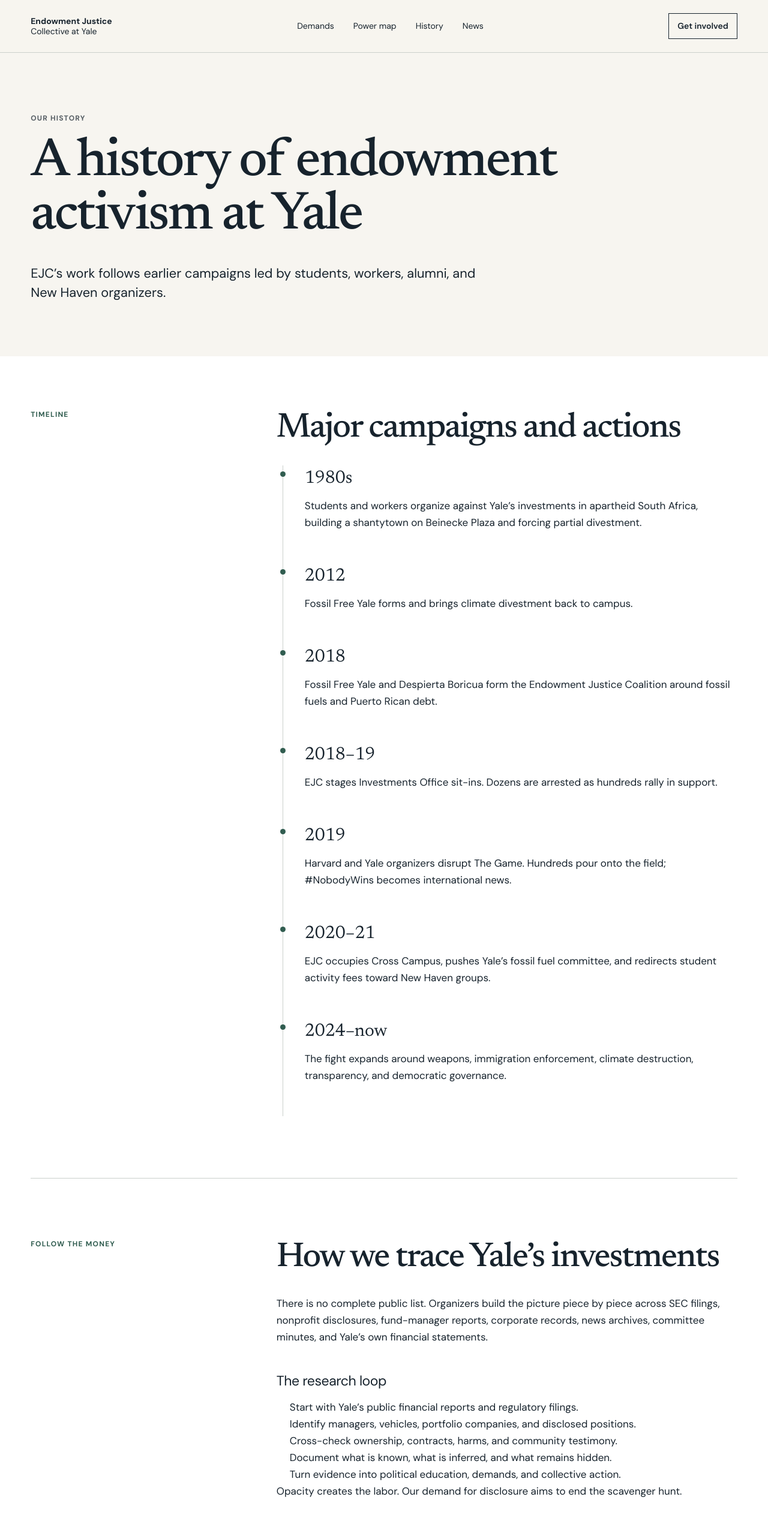
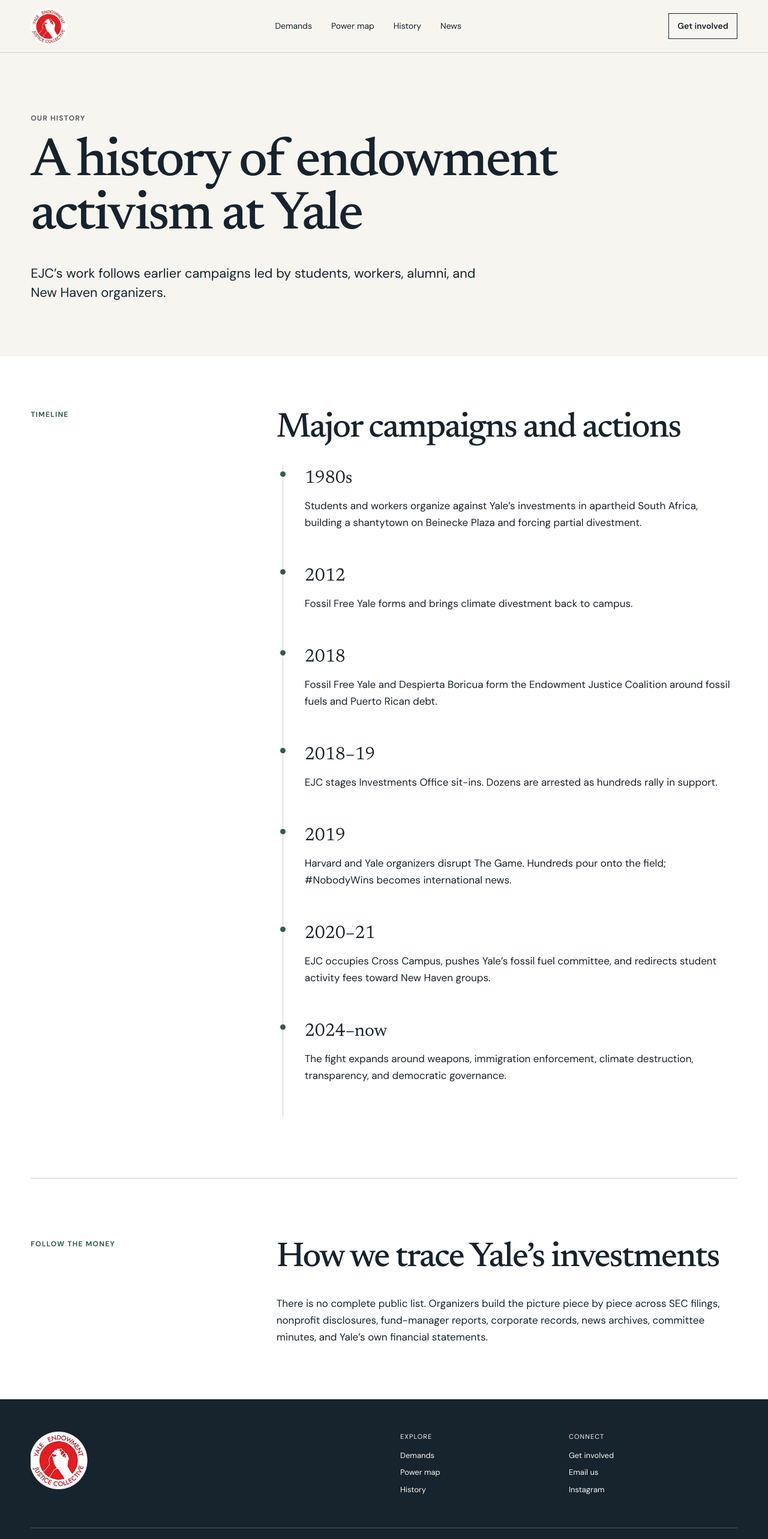
Before and after one commit to Endowment-Justice-Collective/website, a Next.js app: page /history in a window 1280 px wide. Shown: the top 2566 px of the page at 60% size. Built offline with nearby package versions, Linux system fonts and the light colour scheme.

Commit message:
Refine site branding and layouts

```diff
--- /dev/null
+++ b/app/brand.css
@@ -0,0 +1,29 @@
+.brand {
+  display: inline-flex;
+  align-items: center;
+  flex: none;
+}
+
+.brand-logo {
+  display: block;
+  width: 62px;
+  height: 62px;
+}
+
+.footer-brand-logo {
+  display: block;
+  width: 96px;
+  height: 96px;
+}
+
+@media (max-width: 600px) {
+  .brand-logo {
+    width: 50px;
+    height: 50px;
+  }
+
+  .footer-brand-logo {
+    width: 84px;
+    height: 84px;
+  }
+}
--- a/app/history/page.tsx
+++ b/app/history/page.tsx
@@ -1,6 +1,46 @@
 import type { Metadata } from "next";
 import { InnerPage } from "../site-chrome";
+
 export const metadata: Metadata = { title: "Our History" };
-const events=[["1980s","Students and workers organize against Yale’s investments in apartheid South Africa, building a shantytown on Beinecke Plaza and forcing partial divestment."],["2012","Fossil Free Yale forms and brings climate divestment back to campus."],["2018","Fossil Free Yale and Despierta Boricua form the Endowment Justice Coalition around fossil fuels and Puerto Rican debt."],["2018–19","EJC stages Investments Office sit-ins. Dozens are arrested as hundreds rally in support."],["2019","Harvard and Yale organizers disrupt The Game. Hundreds pour onto the field; #NobodyWins becomes international news."],["2020–21","EJC occupies Cross Campus, pushes Yale’s fossil fuel committee, and redirects student activity fees toward New Haven groups."],["2024–now","The fight expands around weapons, immigration enforcement, climate destruction, transparency, and democratic governance."]];
-export default function History(){return <InnerPage eyebrow="Our history" title={<>A history of endowment activism at Yale</>} intro="EJC’s work follows earlier campaigns led by students, workers, alumni, and New Haven organizers." tone="cream"><section className="content-section"><div className="content-grid"><p className="content-label">Timeline</p><div className="prose"><h2>Major campaigns and actions</h2><div className="timeline">{events.map(([year,text])=><div className="timeline-item" key={year}><time>{year}</time><p>{text}</p></div>)}</div></div></div>
-<div className="content-grid" id="research"><p className="content-label">Follow the money</p><div className="prose"><h2>How we trace Yale’s investments</h2><p>There is no complete public list. Organizers build the picture piece by piece across SEC filings, nonprofit disclosures, fund-manager reports, corporate records, news archives, committee minutes, and Yale’s own financial statements.</p><h3>The research loop</h3><ul><li>Start with Yale’s public financial reports and regulatory filings.</li><li>Identify managers, vehicles, portfolio companies, and disclosed positions.</li><li>Cross-check ownership, contracts, harms, and community testimony.</li><li>Document what is known, what is inferred, and what remains hidden.</li><li>Turn evidence into political education, demands, and collective action.</li></ul><p>Opacity creates the labor. Our demand for disclosure aims to end the scavenger hunt.</p></div></div></section></InnerPage>}
+
+const events = [
+  ["1980s", "Students and workers organize against Yale’s investments in apartheid South Africa, building a shantytown on Beinecke Plaza and forcing partial divestment."],
+  ["2012", "Fossil Free Yale forms and brings climate divestment back to campus."],
+  ["2018", "Fossil Free Yale and Despierta Boricua form the Endowment Justice Coalition around fossil fuels and Puerto Rican debt."],
+  ["2018–19", "EJC stages Investments Office sit-ins. Dozens are arrested as hundreds rally in support."],
+  ["2019", "Harvard and Yale organizers disrupt The Game. Hundreds pour onto the field; #NobodyWins becomes international news."],
+  ["2020–21", "EJC occupies Cross Campus, pushes Yale’s fossil fuel committee, and redirects student activity fees toward New Haven groups."],
+  ["2024–now", "The fight expands around weapons, immigration enforcement, climate destruction, transparency, and democratic governance."],
+];
+
+export default function History() {
+  return <InnerPage
+    eyebrow="Our history"
+    title={<>A history of endowment activism at Yale</>}
+    intro="EJC’s work follows earlier campaigns led by students, workers, alumni, and New Haven organizers."
+    tone="cream"
+  >
+    <section className="content-section">
+      <div className="content-grid">
+        <p className="content-label">Timeline</p>
+        <div className="prose">
+          <h2>Major campaigns and actions</h2>
+          <div className="timeline">
+            {events.map(([year, text]) => <div className="timeline-item" key={year}>
+              <time>{year}</time>
+              <p>{text}</p>
+            </div>)}
+          </div>
+        </div>
+      </div>
+
+      <div className="content-grid" id="research">
+        <p className="content-label">Follow the money</p>
+        <div className="prose">
+          <h2>How we trace Yale&rsquo;s investments</h2>
+          <p>There is no complete public list. Organizers build the picture piece by piece across SEC filings, nonprofit disclosures, fund-manager reports, corporate records, news archives, committee minutes, and Yale&rsquo;s own financial statements.</p>
+        </div>
+      </div>
+    </section>
+  </InnerPage>;
+}
--- /dev/null
+++ b/app/home.css
@@ -0,0 +1,3 @@
+.hero-single {
+  grid-template-columns: minmax(0, 1050px);
+}
--- a/app/layout.tsx
+++ b/app/layout.tsx
@@ -1,6 +1,7 @@
 import type { Metadata } from "next";
 import { DM_Sans, Newsreader } from "next/font/google";
 import "./globals.css";
+import "./brand.css";
 
 const display = Newsreader({ subsets: ["latin"], variable: "--font-display" });
 const body = DM_Sans({ subsets: ["latin"], variable: "--font-body" });
--- a/app/page.tsx
+++ b/app/page.tsx
@@ -1,11 +1,12 @@
 import Link from "next/link";
 import { SiteFooter, SiteHeader } from "./site-chrome";
+import "./home.css";
 
 export default function Home() {
   return <main>
     <SiteHeader />
 
-    <section className="hero" aria-labelledby="hero-title">
+    <section className="hero hero-single" aria-labelledby="hero-title">
       <div className="hero-copy">
         <p className="eyebrow">Endowment Justice Collective at Yale</p>
         <h1 id="hero-title">Organizing for a transparent and accountable Yale</h1>
@@ -15,10 +16,6 @@ export default function Home() {
           <Link className="text-link" href="/demands">Read our demands</Link>
         </div>
       </div>
-      <aside className="hero-note">
-        <p>Our current priorities</p>
-        <ol><li>Democratize university governance</li><li>Disclose investments</li><li>Divest from harmful industries</li><li>Reinvest in affected communities</li></ol>
-      </aside>
     </section>
 
     <section className="endowment-summary" aria-label="Yale endowment value">
--- a/app/power/page.tsx
+++ b/app/power/page.tsx
@@ -1,7 +1,19 @@
 import type { Metadata } from "next";
 import { InnerPage } from "../site-chrome";
+import "./power.css";
 
 export const metadata: Metadata = { title: "Power Map" };
+
+function MapConnector({ direction }: { direction: "up" | "down" }) {
+  const points = direction === "down" ? "5 36 10 41 15 36" : "5 8 10 3 15 8";
+
+  return <div className={`map-connector map-connector-${direction}`} aria-hidden="true">
+    <svg viewBox="0 0 20 44" focusable="false">
+      <path className="map-connector-line" d="M10 0V44" />
+      <polyline className="map-connector-head" points={points} />
+    </svg>
+  </div>;
+}
 
 export default function Power() {
   return <InnerPage eyebrow="Power map" title={<>How Yale makes investment decisions</>} intro="Investment management and ethical review follow separate paths. Both end with the Yale Corporation." tone="dark">
@@ -12,20 +24,20 @@ export default function Power() {
         <div className="map-lanes">
           <section className="map-lane authority-lane" aria-labelledby="authority-title">
             <h3 id="authority-title">Investment authority</h3>
-            <div className="map-connector map-connector-down" aria-hidden="true" />
+            <MapConnector direction="down" />
             <div className="map-node"><h4>Investments Committee</h4><p>Approves managers and particular investments.</p></div>
-            <div className="map-connector map-connector-down" aria-hidden="true" />
+            <MapConnector direction="down" />
             <div className="map-node"><h4>Yale Investments</h4><p>Recommends and executes investment strategy.</p></div>
-            <div className="map-connector map-connector-down" aria-hidden="true" />
+            <MapConnector direction="down" />
             <div className="map-node"><h4>External managers</h4><p>Control many underlying holdings.</p></div>
           </section>
           <section className="map-lane ethics-lane" aria-labelledby="ethics-title">
             <h3 id="ethics-title">Ethical review</h3>
-            <div className="map-connector map-connector-up" aria-hidden="true" />
+            <MapConnector direction="up" />
             <div className="map-node"><h4>CCIR</h4><p>Chooses whether to recommend policy to the Corporation.</p></div>
-            <div className="map-connector map-connector-up" aria-hidden="true" />
+            <MapConnector direction="up" />
             <div className="map-node"><h4>ACIR</h4><p>Reviews requests and advises CCIR.</p></div>
-            <div className="map-connector map-connector-up" aria-hidden="true" />
+            <MapConnector direction="up" />
             <div className="map-node"><h4>Yale community</h4><p>Submits ethical investment concerns.</p></div>
           </section>
         </div>
--- /dev/null
+++ b/app/power/power.css
@@ -0,0 +1,35 @@
+.map-connector {
+  display: grid;
+  place-items: center;
+  color: var(--green);
+}
+
+.map-connector::before,
+.map-connector::after {
+  content: none;
+}
+
+.map-connector svg {
+  display: block;
+  width: 20px;
+  height: 100%;
+  overflow: visible;
+}
+
+.map-connector-line,
+.map-connector-head {
+  fill: none;
+  stroke: currentColor;
+  stroke-width: 1.5;
+  stroke-linecap: round;
+  stroke-linejoin: round;
+  vector-effect: non-scaling-stroke;
+}
+
+.map-connector-up {
+  color: var(--blue);
+}
+
+.map-connector-up .map-connector-line {
+  stroke-dasharray: 1 5;
+}
--- a/app/site-chrome.tsx
+++ b/app/site-chrome.tsx
@@ -1,8 +1,9 @@
 import Link from "next/link";
+import Image from "next/image";
 
 export function SiteHeader() {
   return <header className="site-header">
-    <Link className="brand" href="/" aria-label="Endowment Justice Collective home"><span><b>Endowment Justice</b><b>Collective at Yale</b></span></Link>
+    <Link className="brand" href="/" aria-label="Endowment Justice Collective home"><Image className="brand-logo" src="/ejc-logo.avif" width={160} height={160} alt="" priority /></Link>
     <nav aria-label="Primary navigation"><Link href="/demands">Demands</Link><Link href="/power">Power map</Link><Link href="/history">History</Link><Link href="/news">News</Link></nav>
     <Link className="header-cta" href="/act">Get involved</Link>
     <details className="mobile-menu"><summary aria-label="Open menu"><span /><span /></summary><div><Link href="/demands">Demands</Link><Link href="/power">Power map</Link><Link href="/history">History</Link><Link href="/news">News</Link><Link href="/about">About EJC</Link><Link href="/act">Get involved</Link></div></details>
@@ -11,7 +12,7 @@ export function SiteHeader() {
 
 export function SiteFooter() {
   return <footer className="site-footer">
-    <div className="footer-brand"><p>Endowment Justice<br />Collective at Yale</p></div>
+    <div className="footer-brand"><Image className="footer-brand-logo" src="/ejc-logo.avif" width={160} height={160} alt="Endowment Justice Collective at Yale" /></div>
     <div className="footer-links"><div><span>Explore</span><Link href="/demands">Demands</Link><Link href="/power">Power map</Link><Link href="/history">History</Link></div><div><span>Connect</span><Link href="/act">Get involved</Link><a href="mailto:endowmentjustice@yale.edu">Email us</a><a href="https://www.instagram.com/yaleendowmentjustice/" target="_blank" rel="noreferrer">Instagram</a></div></div>
     <div className="footer-note"><span>New Haven, Connecticut</span><span>Endowment Justice Collective</span></div>
   </footer>;
```
Also changed, not shown: public/ejc-logo.avif (added).
